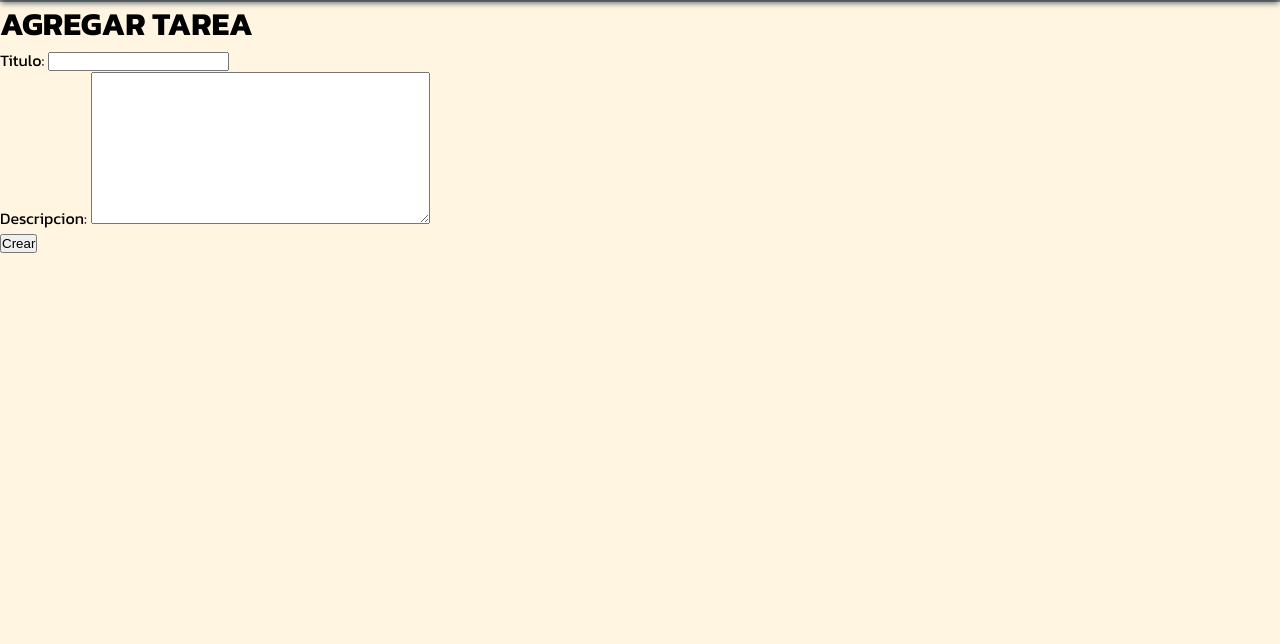
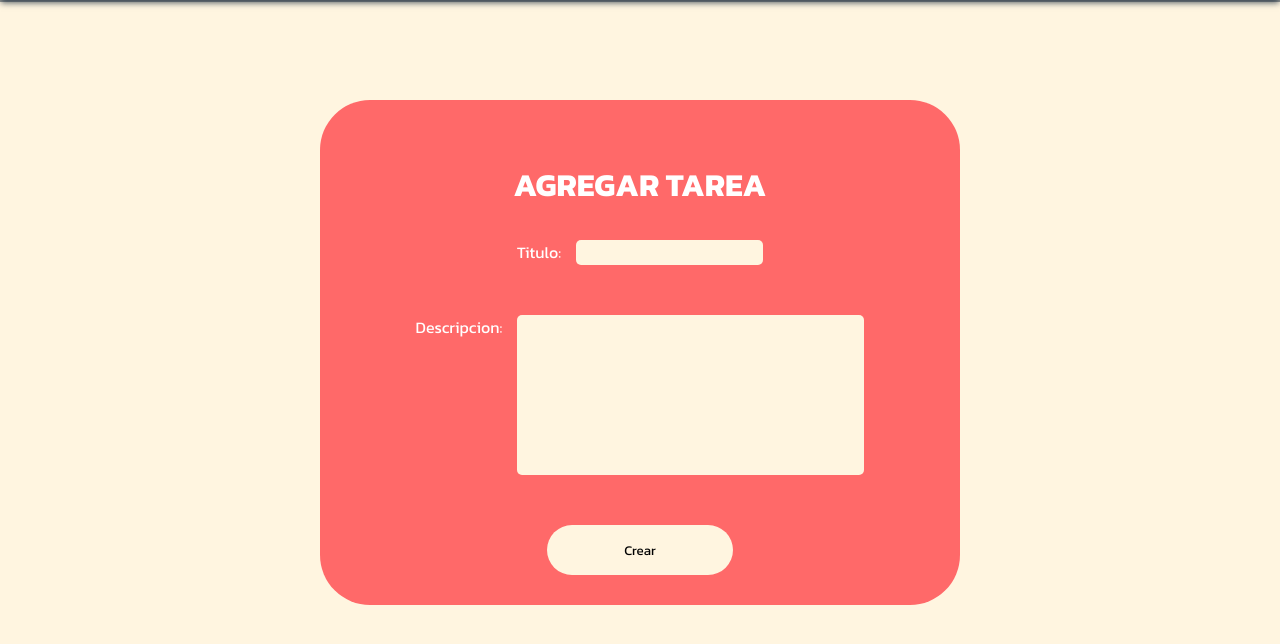
Before and after one commit to nahuelguirao/django_gestor_personal, a Django app: page /crear/tarea in a window 1280 px wide. Shown: the part 80-724 px from the top of the page. Run offline with Django 4.2, Linux system fonts and the light colour scheme; a user stored in the database is signed in.

Commit message:
Formulario de creción de tareas para cada usuario finalizado

```diff
--- /dev/null
+++ b/static/styles/crear-tarea-form.css
@@ -0,0 +1,97 @@
+#h1-agregar-tarea{
+    margin: 5% 0 ;
+}
+
+#form-crear-tarea{
+    width: 30%;
+    margin: 0 auto;
+    display: flex;
+    flex-direction: column;
+    align-items: center;
+    background-color: #FF6969;
+    color: white;
+    border-radius: 50px;
+    padding: 30px 10px;
+    position: relative;
+    top: 100px;
+}
+
+#form-crear-tarea div{
+    margin-bottom: 50px;
+    display: flex;
+    gap: 15px;
+}
+
+#form-crear-tarea button{
+    width: 30%;
+    height: 50px;
+    border-radius: 25px;
+    border-style: none;
+    background-color: #FFF5E0;
+    font-family: 'Kanit', sans-serif;
+    cursor: pointer;
+}
+
+#form-crear-tarea button:hover{
+    transform: scale(1.1);
+}
+
+#form-crear-tarea input{
+    background-color: #FFF5E0;
+    border-style: none;
+    border-radius: 5px;
+    padding: 5px;
+}
+
+#form-crear-tarea div textarea{
+    resize: none;
+    border-style: none;
+    background-color: #FFF5E0;
+    border-radius: 5px;
+    padding: 5px;
+}
+
+@media (max-width: 1500px){
+    #form-crear-tarea{
+        width: 50%;
+    }
+}
+
+@media(max-width: 875px){
+    #form-crear-tarea{
+        width: 70%;
+    }
+}
+
+@media(max-width: 620px){
+    #form-crear-tarea{
+        width: 90%;
+    }
+
+    #form-crear-tarea div{
+        flex-direction: column;
+        align-items: center;
+    }
+
+    #form-crear-tarea input{
+        height: 20px;
+    }
+
+    #form-crear-tarea textarea{
+        max-width: 75%;
+    }
+}
+
+@media (max-width: 320px){
+    #h1-agregar-tarea{
+        font-size: 1.5rem;
+    }
+
+    #form-crear-tarea div{
+        max-width: 120%;
+    }
+
+    #form-crear-tarea button{
+        width: 200px;
+    }
+}
--- a/templates/index.html
+++ b/templates/index.html
@@ -14,6 +14,8 @@
     <link rel="stylesheet" href="{% static 'styles/navbar.css' %}">
     <!-- ESTILOS FORMULARIOS  -->
     <link rel="stylesheet" href="{% static 'styles/forms-styles.css' %}">
+    <!-- ESTILOS CREAR TAREA  -->
+    <link rel="stylesheet" href="{% static 'styles/crear-tarea-form.css' %}">
 </head>
 
 <body>
--- a/templates/paginas/nueva_tarea.html
+++ b/templates/paginas/nueva_tarea.html
@@ -3,10 +3,12 @@
 {% block title %}Nueva Tarea | Taskly {% endblock %}
 
 {% block content %}
-<h1>AGREGAR TAREA</h1>
-<form method="POST">
-    {% csrf_token %}
-    {{form.as_div}}
-    <button>Crear</button>
-</form>
+<main>
+    <form method="POST" id="form-crear-tarea">
+        <h1 id="h1-agregar-tarea">AGREGAR TAREA</h1>
+        {% csrf_token %}
+        {{form.as_div}}
+        <button>Crear</button>
+    </form>
+</main>
 {% endblock %}
```
Also changed, not shown: db.sqlite3, registro_tareas/migrations/0002_alter_tarea_descripcion.py (added), registro_tareas/migrations/0003_alter_tarea_descripcion.py (added).
